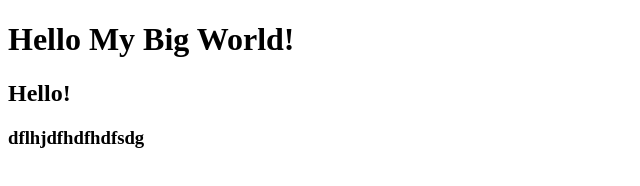
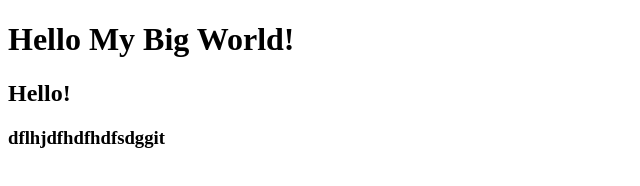
Before and after one commit to AlexanderKaminsky/project, a plain HTML site: page index.html in a window 1280 px wide. Shown: the full height of the page, 0-640 px from the left. Drawn offline with Linux system fonts and the light colour scheme.

```diff
--- a/index.html
+++ b/index.html
@@ -10,7 +10,7 @@
 <body>
     <h1>Hello My Big World!</h1>
     <h2>Hello!</h2>
-    <h3>dflhjdfhdfhdfsdg</h3>
+    <h3>dflhjdfhdfhdfsdggit</h3>
     <!-- <srcipt>
         alert(1);
     </script> -->
```
Also changed, not shown: 1 other file.
